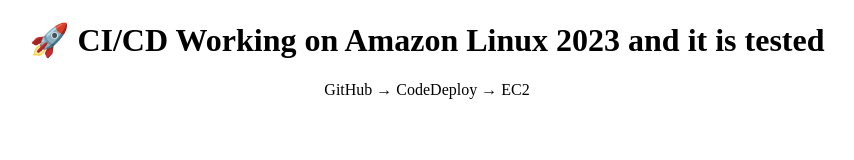
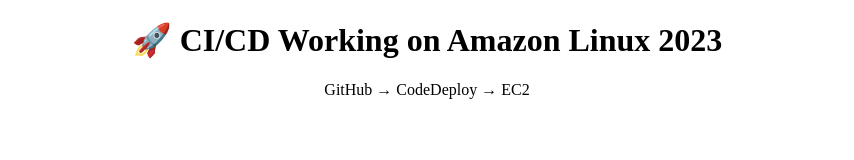
Before and after one commit to chinabudhi123/aws-pipeline-1, a plain HTML site: page httpd/index.html in a window 1280 px wide. Shown: the whole page, without its empty margins (213-1067 px from the left). Drawn offline with Linux system fonts and the light colour scheme.

Commit message:
Index.html file added

```diff
--- a/httpd/index.html
+++ b/httpd/index.html
@@ -4,7 +4,7 @@
     <title>Apache CI/CD – AL2023</title>
 </head>
 <body style="text-align:center;">
-    <h1>🚀 CI/CD  Working on Amazon Linux 2023 and it is tested</h1>
+    <h1>🚀 CI/CD  Working on Amazon Linux 2023</h1>
     <p>GitHub → CodeDeploy → EC2</p>
 </body>
 </html>
```
